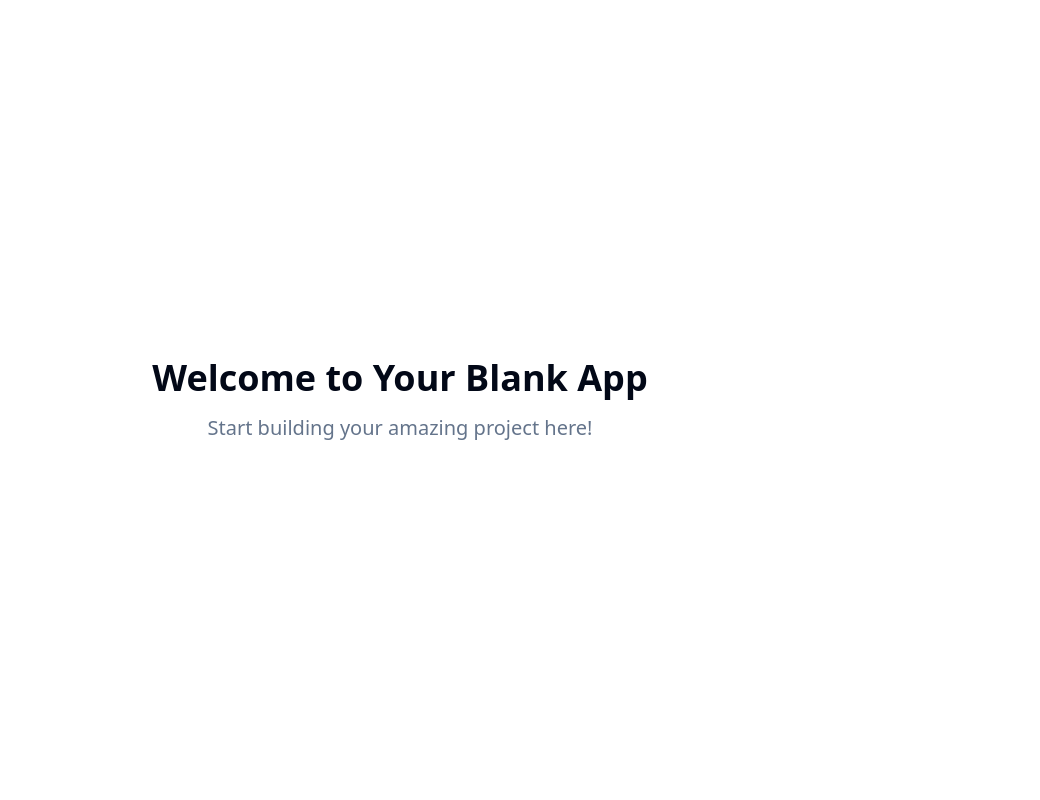
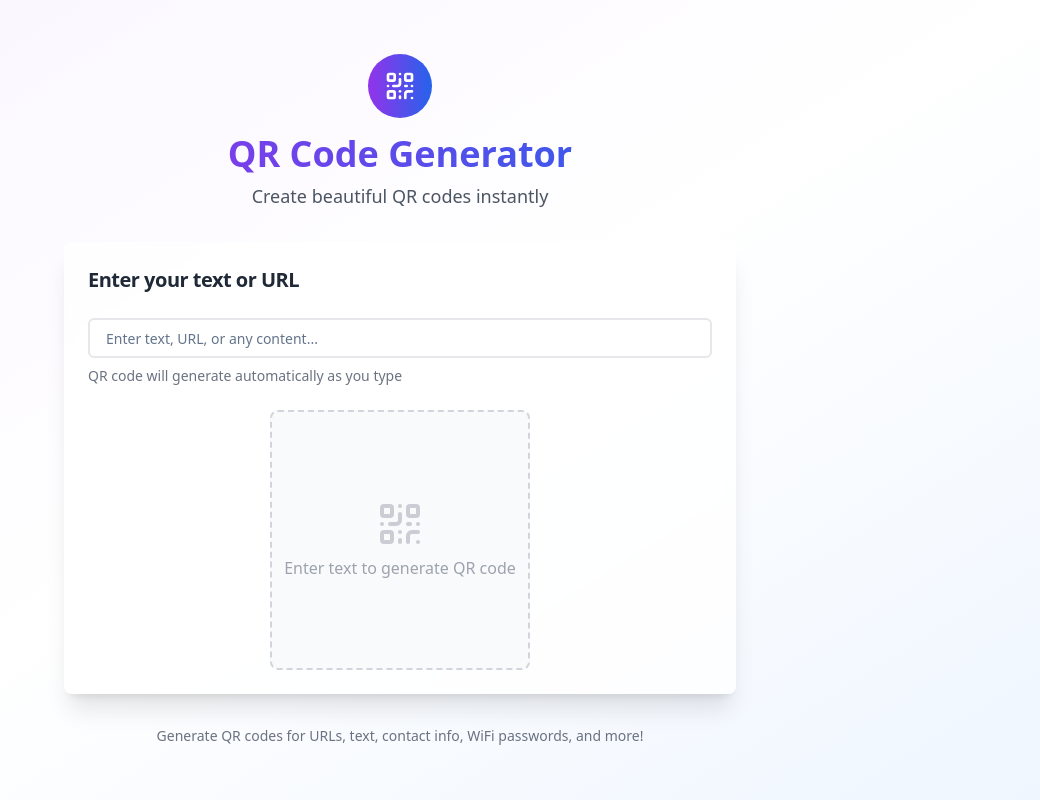
Before and after one commit to talha7k/qrcode-magic, a React (Vite) app: page / in a window 1280 px wide. Shown: the whole page, without its empty margins (240-1280 px from the left). Built offline with nearby package versions, Linux system fonts and the light colour scheme.

Commit message:
Add QR code generator

```diff
--- a/index.html
+++ b/index.html
@@ -1,14 +1,15 @@
+
 <!DOCTYPE html>
 <html lang="en">
   <head>
     <meta charset="UTF-8" />
     <meta name="viewport" content="width=device-width, initial-scale=1.0" />
-    <title>code-craft-qrcode-magic</title>
-    <meta name="description" content="Lovable Generated Project" />
+    <title>QR Code Generator - Create QR Codes Instantly</title>
+    <meta name="description" content="Generate beautiful QR codes instantly for URLs, text, and more. Free, fast, and easy to use QR code generator." />
     <meta name="author" content="Lovable" />
 
-    <meta property="og:title" content="code-craft-qrcode-magic" />
-    <meta property="og:description" content="Lovable Generated Project" />
+    <meta property="og:title" content="QR Code Generator - Create QR Codes Instantly" />
+    <meta property="og:description" content="Generate beautiful QR codes instantly for URLs, text, and more. Free, fast, and easy to use QR code generator." />
     <meta property="og:type" content="website" />
     <meta property="og:image" content="https://lovable.dev/opengraph-image-p98pqg.png" />
 
--- a/package.json
+++ b/package.json
@@ -48,6 +48,7 @@
     "input-otp": "^1.2.4",
     "lucide-react": "^0.462.0",
     "next-themes": "^0.3.0",
+    "qrcode": "^1.5.4",
     "react": "^18.3.1",
     "react-day-picker": "^8.10.1",
     "react-dom": "^18.3.1",
--- /dev/null
+++ b/src/components/QRGenerator.tsx
@@ -0,0 +1,201 @@
+
+import React, { useState, useEffect, useRef } from 'react';
+import QRCode from 'qrcode';
+import { Button } from '@/components/ui/button';
+import { Input } from '@/components/ui/input';
+import { Card, CardContent, CardHeader, CardTitle } from '@/components/ui/card';
+import { QrCode, Download, Copy, Check } from 'lucide-react';
+import { useToast } from '@/hooks/use-toast';
+
+const QRGenerator = () => {
+  const [text, setText] = useState('');
+  const [qrDataUrl, setQrDataUrl] = useState('');
+  const [isLoading, setIsLoading] = useState(false);
+  const [copied, setCopied] = useState(false);
+  const canvasRef = useRef<HTMLCanvasElement>(null);
+  const { toast } = useToast();
+
+  const generateQR = async (inputText: string) => {
+    if (!inputText.trim()) {
+      setQrDataUrl('');
+      return;
+    }
+
+    setIsLoading(true);
+    try {
+      const canvas = canvasRef.current;
+      if (canvas) {
+        await QRCode.toCanvas(canvas, inputText, {
+          width: 256,
+          margin: 2,
+          color: {
+            dark: '#1a1a1a',
+            light: '#ffffff'
+          }
+        });
+
+        const dataUrl = canvas.toDataURL();
+        setQrDataUrl(dataUrl);
+      }
+    } catch (error) {
+      console.error('Error generating QR code:', error);
+      toast({
+        title: "Error",
+        description: "Failed to generate QR code. Please try again.",
+        variant: "destructive"
+      });
+    } finally {
+      setIsLoading(false);
+    }
+  };
+
+  useEffect(() => {
+    const debounceTimer = setTimeout(() => {
+      generateQR(text);
+    }, 300);
+
+    return () => clearTimeout(debounceTimer);
+  }, [text]);
+
+  const downloadQR = () => {
+    if (!qrDataUrl) return;
+
+    const link = document.createElement('a');
+    link.download = 'qr-code.png';
+    link.href = qrDataUrl;
+    link.click();
+
+    toast({
+      title: "Downloaded!",
+      description: "QR code has been saved to your device.",
+    });
+  };
+
+  const copyToClipboard = async () => {
+    if (!qrDataUrl) return;
+
+    try {
+      const response = await fetch(qrDataUrl);
+      const blob = await response.blob();
+      await navigator.clipboard.write([
+        new ClipboardItem({ 'image/png': blob })
+      ]);
+
+      setCopied(true);
+      setTimeout(() => setCopied(false), 2000);
+
+      toast({
+        title: "Copied!",
+        description: "QR code has been copied to clipboard.",
+      });
+    } catch (error) {
+      console.error('Error copying to clipboard:', error);
+      toast({
+        title: "Error",
+        description: "Failed to copy QR code. Please try downloading instead.",
+        variant: "destructive"
+      });
+    }
+  };
+
+  return (
+    <div className="min-h-screen bg-gradient-to-br from-purple-50 via-white to-blue-50 flex items-center justify-center p-4">
+      <div className="w-full max-w-2xl">
+        <div className="text-center mb-8">
+          <div className="inline-flex items-center justify-center w-16 h-16 bg-gradient-to-r from-purple-600 to-blue-600 rounded-full mb-4">
+            <QrCode className="w-8 h-8 text-white" />
+          </div>
+          <h1 className="text-4xl font-bold bg-gradient-to-r from-purple-600 to-blue-600 bg-clip-text text-transparent mb-2">
+            QR Code Generator
+          </h1>
+          <p className="text-gray-600 text-lg">
+            Create beautiful QR codes instantly
+          </p>
+        </div>
+
+        <Card className="shadow-xl border-0 bg-white/80 backdrop-blur-sm">
+          <CardHeader>
+            <CardTitle className="text-xl text-gray-800">Enter your text or URL</CardTitle>
+          </CardHeader>
+          <CardContent className="space-y-6">
+            <div className="space-y-2">
+              <Input
+                type="text"
+                placeholder="Enter text, URL, or any content..."
+                value={text}
+                onChange={(e) => setText(e.target.value)}
+                className="text-lg py-3 px-4 border-2 border-gray-200 focus:border-purple-400 transition-colors"
+              />
+              <p className="text-sm text-gray-500">
+                QR code will generate automatically as you type
+              </p>
+            </div>
+
+            <div className="flex flex-col items-center space-y-4">
+              <div className="relative">
+                <canvas
+                  ref={canvasRef}
+                  className={`border-2 border-gray-200 rounded-lg transition-all duration-300 ${
+                    qrDataUrl ? 'opacity-100 scale-100' : 'opacity-0 scale-95'
+                  }`}
+                  width={256}
+                  height={256}
+                />
+                {isLoading && (
+                  <div className="absolute inset-0 flex items-center justify-center bg-white/80 rounded-lg">
+                    <div className="animate-spin rounded-full h-8 w-8 border-b-2 border-purple-600"></div>
+                  </div>
+                )}
+                {!text.trim() && !isLoading && (
+                  <div className="absolute inset-0 flex items-center justify-center bg-gray-50 rounded-lg border-2 border-dashed border-gray-300">
+                    <div className="text-center text-gray-400">
+                      <QrCode className="w-12 h-12 mx-auto mb-2 opacity-50" />
+                      <p>Enter text to generate QR code</p>
+                    </div>
+                  </div>
+                )}
+              </div>
+
+              {qrDataUrl && (
+                <div className="flex gap-3 animate-in fade-in duration-300">
+                  <Button
+                    onClick={downloadQR}
+                    className="bg-gradient-to-r from-purple-600 to-blue-600 hover:from-purple-700 hover:to-blue-700 transition-all duration-300 transform hover:scale-105"
+                  >
+                    <Download className="w-4 h-4 mr-2" />
+                    Download
+                  </Button>
+                  <Button
+                    onClick={copyToClipboard}
+                    variant="outline"
+                    className="border-2 border-purple-200 hover:border-purple-400 hover:bg-purple-50 transition-all duration-300"
+                  >
+                    {copied ? (
+                      <>
+                        <Check className="w-4 h-4 mr-2 text-green-600" />
+                        Copied!
+                      </>
+                    ) : (
+                      <>
+                        <Copy className="w-4 h-4 mr-2" />
+                        Copy
+                      </>
+                    )}
+                  </Button>
+                </div>
+              )}
+            </div>
+          </CardContent>
+        </Card>
+
+        <div className="text-center mt-8 text-gray-500">
+          <p className="text-sm">
+            Generate QR codes for URLs, text, contact info, WiFi passwords, and more!
+          </p>
+        </div>
+      </div>
+    </div>
+  );
+};
+
+export default QRGenerator;
--- a/src/pages/Index.tsx
+++ b/src/pages/Index.tsx
@@ -1,14 +1,8 @@
-// Update this page (the content is just a fallback if you fail to update the page)
+
+import QRGenerator from '@/components/QRGenerator';
 
 const Index = () => {
-  return (
-    <div className="min-h-screen flex items-center justify-center bg-background">
-      <div className="text-center">
-        <h1 className="text-4xl font-bold mb-4">Welcome to Your Blank App</h1>
-        <p className="text-xl text-muted-foreground">Start building your amazing project here!</p>
-      </div>
-    </div>
-  );
+  return <QRGenerator />;
 };
 
 export default Index;
```
Also changed, not shown: 1 other file (tests, documents, lock files or other folders).
